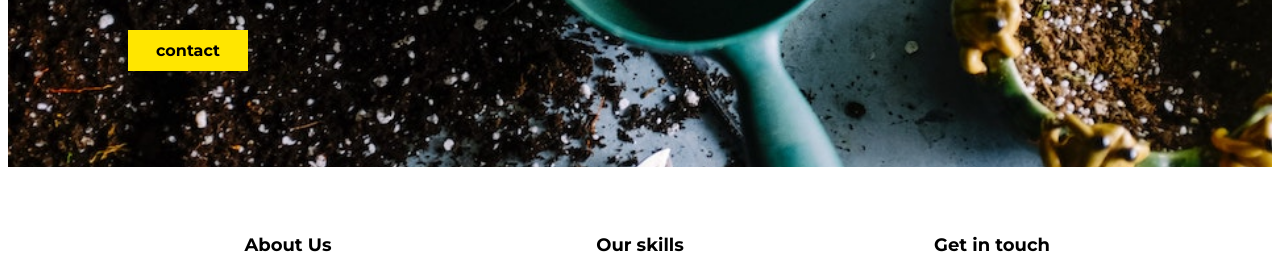
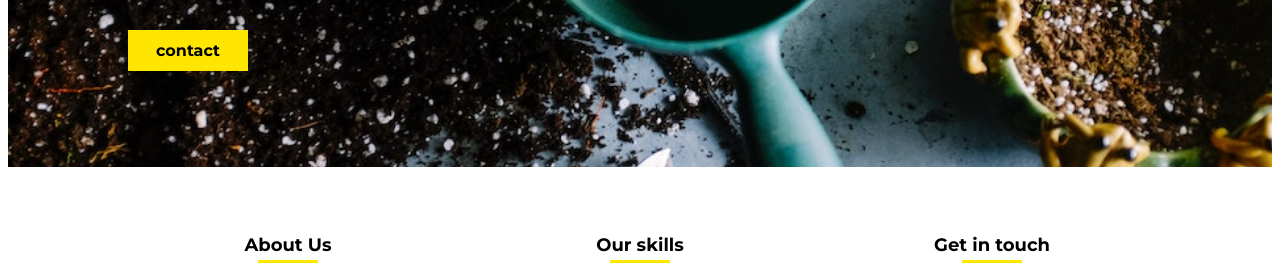
Before and after one commit to MenteCat/Gardener-Website, a PHP site: page / in a window 1280 px wide. Shown: the part 327-606 px from the top of the page. Run offline with PHP 8.4, Linux system fonts and the light colour scheme; some libraries are stand-ins or nearby versions.

Commit message:
using pseudo-elementes to add yellow lines

```diff
--- a/css/style.css
+++ b/css/style.css
@@ -28,7 +28,7 @@ h1, h2, strong {
 .page-title,
 .subtitle {
     grid-column: 2 / -2;
-    color: #000;
+    color: black;
     text-align: center;
 }
 
@@ -53,7 +53,26 @@ h1, h2, strong {
   color: #000;
   margin-top: 1.25em;
 }
-/* it will remove the margin top of the first child */
+
+/* the double column is a pseudo-element.
+It can be after or before our section.
+It's useful for not cluttering the html markup */
+.section-title::after {
+  content: "";
+  display: block;
+  width: 60px;
+  height: 3px;
+  margin-top: 10px 0 0 ;
+  background: #FFE600;
+}
+
+.section-title-center::after {
+  margin-left: auto;
+  margin-right: auto;
+}
+
+/* it will remove the margin top of the first child.
+The single coulmn : is a pseudo-class  */
 .section-title:first-child {
   margin-top: 0;
 }
@@ -276,8 +295,6 @@ h1, h2, strong {
 }
 
 
-
-
 /* ==== HERO AREA ==== */
 /* Setting up grid for small screens */
 
--- a/index.html
+++ b/index.html
@@ -34,7 +34,7 @@
 
         <main>
             <section class="hero main-grid">
-                <h1 class="hero-title">The only marketing agency on <span class="accent-color">a mission from God</a>, fully dedicated to increase your web traffic. </h1>
+                <h1 class="hero-title">The only marketing agency on <span class="accent-color">a mission from God</span>, fully dedicated to increase your web traffic. </h1>
                 <p class="subtitle">We’re two brothers from Chicago that are trying to pay back our debt. We can help you with <strong>SEO, SEM content marketing</strong> and whatever else.</p>
                 <a class="btn btn-primary">contact</a>
             </section>
```
